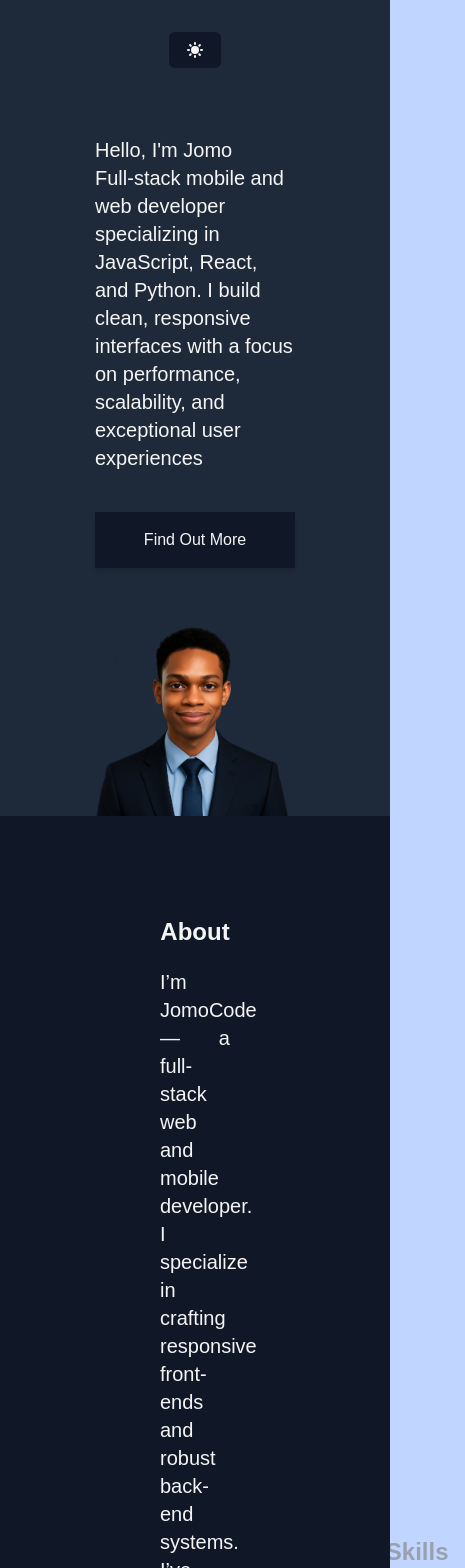
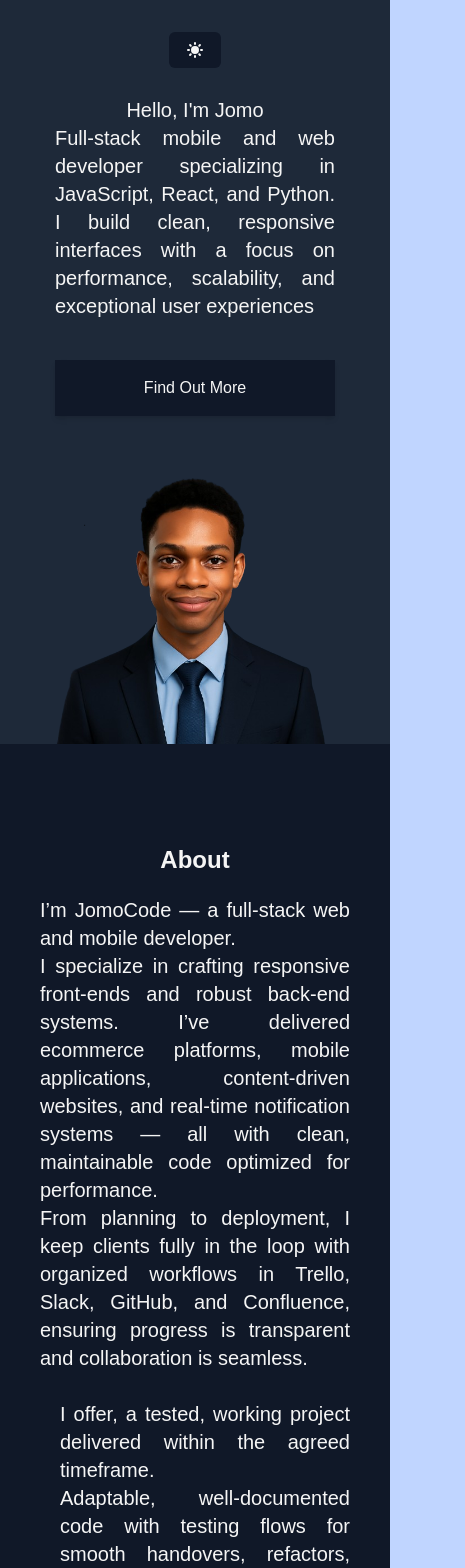
Before and after one commit to jomoCode/Web-portfolio, a Next.js app: page / in a window 390 px wide. Shown: the top 1568 px of the page, 465 px wide, since content can reach past the window. Built offline with nearby package versions, Linux system fonts and the light colour scheme; a web font is replaced by a local one.

Commit message:
updated build error

```diff
--- a/src/app/page.tsx
+++ b/src/app/page.tsx
@@ -17,13 +17,13 @@ import { Text, ThemedLink, Title } from "@/components/text";
 import { useTheme } from "@/context/theme_context";
 
 const links = [
-  <ThemedLink href="#">About</ThemedLink>,
-  <DropDownPicker title="Work" />,
-  <ThemedLink href="#">Services</ThemedLink>,
-  <ThemedLink href="#">Testimonials</ThemedLink>,
-  <ThemedLink href="#">Experience</ThemedLink>,
-  <ThemedLink href="#">Blog</ThemedLink>,
-  <ThemedLink href="#">Contact</ThemedLink>,
+  <ThemedLink key='about' href="about">About</ThemedLink>,
+  <DropDownPicker key='work' title="Work" />,
+  <ThemedLink key='services' href="services">Services</ThemedLink>,
+  <ThemedLink key='testimonials' href="#">Testimonials</ThemedLink>,
+  <ThemedLink key='experience' href="#">Experience</ThemedLink>,
+  <ThemedLink key='blog' href="#">Blog</ThemedLink>,
+  <ThemedLink key='contact' href="#">Contact</ThemedLink>,
 ];
 
 const description = () => (
@@ -75,7 +75,7 @@ const Home = () => {
   const { theme } = useTheme();
   return (
     <div
-      className={`relative flex flex-col font-sans items-center justify-items-center min-h-screen pt-20 ${
+      className={`relative flex flex-col font-sans items-center justify-items-center min-h-screen md:pt-20 pt-10 ${
         theme === "dark" ? "bg-background-dark-1" : "bg-background-light-1"
       } `}
     >
@@ -90,8 +90,13 @@ const Home = () => {
           left={
             <div className=" p-4 flex flex-col justify-evenly h-full">
               <div className="w-full text-left">
-                <Title text={profileIntroduction} className="text-left py-2" />
-                <Text className="text-left mb-10">{profileSummary}</Text>
+                <Title
+                  text={profileIntroduction}
+                  className="md:text-left text-center py-2"
+                />
+                <Text className="md:text-left text-justify mb-10">
+                  {profileSummary}
+                </Text>
               </div>
 
               <CustomButton>Find Out More</CustomButton>
@@ -118,12 +123,12 @@ const Home = () => {
       </Section>
 
       {/* ABOUT */}
-      <div className="w-full h-[500px] mb-24 relative">
+      <div className="w-full md:h-[500px] h-[1000px] mb-24 relative ">
         <Section
           name="about"
           bg_dark="bg-background-dark-2"
           bg_light="bg-background-light-2"
-          className="absolute  top-[-60px] left-0 pt-20 px-40 w-full"
+          className="absolute  top-[-60px] left-0 pt-20 md:px-40 px-10 w-full"
         >
           <Heading text="About" className="text-center" />
           {description()}
@@ -136,7 +141,7 @@ const Home = () => {
           tabs={[
             {
               content: <CodeSamples />,
-              title: "Code Samples",
+              title: "Code",
             },
             {
               content: <WorkExperience />,
--- a/src/components/section.tsx
+++ b/src/components/section.tsx
@@ -2,7 +2,7 @@ import { useTheme } from "@/context/theme_context";
 import { cva, VariantProps } from "class-variance-authority";
 import { ReactNode } from "react";
 
-const SectionStyles = cva("py-10 w-[80%] px-10", {
+const SectionStyles = cva("py-10 w-[80%] md:px-10 px-0", {
   variants: {
     variant: {
       default: "",
--- a/src/components/switch_tabs.tsx
+++ b/src/components/switch_tabs.tsx
@@ -22,7 +22,7 @@ export const SwitchTabs = ({ tabs }: TabsProps) => {
           <button
             key={tab.title}
             onClick={() => setActiveIndex(index)}
-            className={`px-4 py-2 text-2xl font-bold transition-colors duration-200
+            className={`px-4 py-2 md:text-2xl text-lg font-bold transition-colors duration-200
               ${
                 activeIndex === index
                   ? `${
```
